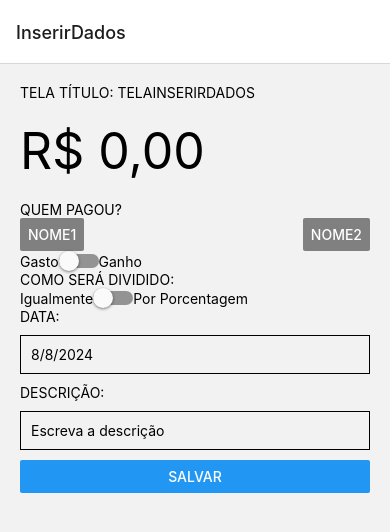
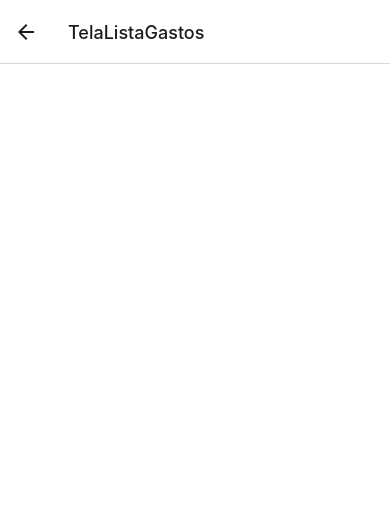
Before and after one commit to jhonatanwll/ControleDeGastosAppBeta, a React Native app in the folder ControleDeGastosApp/: screen /TelaListaGastos in a window 390 px wide. Shown: the top 532 px of the page. Built offline with nearby package versions, Linux system fonts and the light colour scheme.

Commit message:
tela lista de gastos

```diff
--- a/ControleDeGastosApp/App.jsx
+++ b/ControleDeGastosApp/App.jsx
@@ -11,17 +11,15 @@ import TelaInserirDados from "./screens/TelaInserirDados";
 import TelaListaGastos from "./screens/TelaListaGastos";
 import ButtonChangeScreen from "./components/ButtonChangeScreen";
 
-const PlaceholderImage = require("./assets/images/background-image.png");
-
 const Stack = createStackNavigator();
 
 function App() {
   return (
     <NavigationContainer >
-      <Stack.Navigator initialRouteName="InserirDados">
+      <Stack.Navigator initialRouteName="Dashboard">
         <Stack.Screen name="Dashboard" component={TelaDashboard} />
         <Stack.Screen name="InserirDados" component={TelaInserirDados} />
-        <Stack.Screen name="GastosMes" component={TelaListaGastos} />
+        <Stack.Screen name="TelaListaGastos" component={TelaListaGastos} />
       </Stack.Navigator>
     </NavigationContainer>
   );
--- a/ControleDeGastosApp/package.json
+++ b/ControleDeGastosApp/package.json
@@ -11,6 +11,7 @@
   "dependencies": {
     "@expo/metro-runtime": "~3.2.1",
     "@expo/vector-icons": "^14.0.2",
+    "@react-native-async-storage/async-storage": "^1.24.0",
     "@react-native-community/datetimepicker": "^8.2.0",
     "@react-native-community/masked-view": "^0.1.11",
     "@react-navigation/native": "^6.1.18",
--- a/ControleDeGastosApp/screens/TelaDashboard.jsx
+++ b/ControleDeGastosApp/screens/TelaDashboard.jsx
@@ -4,7 +4,7 @@ import { View, Button, StyleSheet } from 'react-native';
 export default function DashboardScreen({ navigation }) {
   return (
     <View style={styles.container}>
-      <Button title="Gastos do Mês" onPress={() => navigation.navigate('GastosMes')} />
+      <Button title="Gastos do Mês" onPress={() => navigation.navigate('TelaListaGastos')} />
       <Button title="Inserir Dados" onPress={() => navigation.navigate('InserirDados')} />
     </View>
   );
--- a/ControleDeGastosApp/screens/TelaInserirDados.jsx
+++ b/ControleDeGastosApp/screens/TelaInserirDados.jsx
@@ -7,8 +7,10 @@ import {
   Switch,
   StyleSheet,
   TouchableOpacity,
+  Alert
 } from "react-native";
 import DateTimePicker from "@react-native-community/datetimepicker";
+import AsyncStorage from "@react-native-async-storage/async-storage";
 
 export default function TelaInserirDados({ navigation }) {
   const [quemPagou, setQuemPagou] = useState(null);
@@ -38,9 +40,36 @@ export default function TelaInserirDados({ navigation }) {
     // console.log(formattedValue)
   };
 
-  const handleSave = () => {
+  const handleSave = async () => {
     // Lógica para salvar os dados
-    navigation.goBack();
+    try {
+      // Cria um objeto com os dados a serem salvos
+      const dados = {
+        quemPagou,
+        valorPago,
+        comoDividirValor,
+        gastoOuGanho,
+        data: data.toLocaleDateString(),
+        descricao,
+      };
+      // Obtém os dados armazenados anteriormente
+      const storedData = await AsyncStorage.getItem("dados");
+      const parsedData = storedData ? JSON.parse(storedData) : [];
+
+      // Adiciona os novos dados à lista existente
+      const newData = [...parsedData, dados];
+
+      // Salva a lista atualizada de volta no AsyncStorage
+      await AsyncStorage.setItem("dados", JSON.stringify(newData));
+
+      Alert.alert("Sucesso", "Dados salvos com sucesso!");
+      console.log(storedData)
+
+      // Navega de volta para a tela anterior
+      navigation.navigate("TelaListaGastos");
+    } catch (error) {
+      Alert.alert(error+"Erro", "Falha ao salvar os dados.");
+    }
   };
 
   return (
--- a/ControleDeGastosApp/screens/TelaListaGastos.jsx
+++ b/ControleDeGastosApp/screens/TelaListaGastos.jsx
@@ -1,34 +1,40 @@
-import React from 'react';
+import React, { useState, useEffect } from 'react';
 import { View, Text, FlatList, StyleSheet } from 'react-native';
+import AsyncStorage from '@react-native-async-storage/async-storage'; // Importação correta
 
-const dummyData = [
-  { id: '1', descricao: 'Supermercado', valor: 100, quemPagou: 'Pessoa 1', data: '2024-08-01', tipo: 'Gasto' },
-  { id: '2', descricao: 'Supermercado', valor: 100, quemPagou: 'Pessoa 1', data: '2024-08-01', tipo: 'Gasto' },
-  { id: '3', descricao: 'Supermercado', valor: 100, quemPagou: 'Pessoa 1', data: '2024-08-01', tipo: 'Gasto' },
-  { id: '4', descricao: 'Supermercado', valor: 100, quemPagou: 'Pessoa 1', data: '2024-08-01', tipo: 'Gasto' },
-  { id: '5', descricao: 'Supermercado', valor: 100, quemPagou: 'Pessoa 1', data: '2024-08-01', tipo: 'Gasto' },
-  { id: '6', descricao: 'Supermercado', valor: 100, quemPagou: 'Pessoa 1', data: '2024-08-01', tipo: 'Gasto' },
-  { id: '7', descricao: 'Supermercado', valor: 100, quemPagou: 'Pessoa 1', data: '2024-08-01', tipo: 'Gasto' },
-  { id: '8', descricao: 'Supermercado', valor: 100, quemPagou: 'Pessoa 1', data: '2024-08-01', tipo: 'Gasto' },
-  { id: '9', descricao: 'Supermercado', valor: 100, quemPagou: 'Pessoa 1', data: '2024-08-01', tipo: 'Gasto' },
-  // Outros itens de exemplo...
-];
+export default function TelaListaGastos() {
+  const [gastos, setGastos] = useState([]);
 
-export default function GastosMesScreen() {
+  useEffect(() => {
+    const fetchData = async () => {
+      try {
+        const storedData = await AsyncStorage.getItem('dados');
+        const parsedData = storedData ? JSON.parse(storedData) : [];
+        setGastos(parsedData);
+      } catch (error) {
+        console.error('Erro ao buscar os dados: ', error);
+      }
+    };
+
+    fetchData();
+  }, []);
+
+  const renderItem = ({ item }) => (
+    <View style={styles.itemContainer}>
+      <Text style={styles.itemText}>Quem pagou: {item.quemPagou}</Text>
+      <Text style={styles.itemText}>Valor: {item.valorPago}</Text>
+      <Text style={styles.itemText}>Tipo: {item.gastos ? 'Gasto' : 'Ganho'}</Text>
+      <Text style={styles.itemText}>Data: {item.data}</Text>
+      <Text style={styles.itemText}>Descrição: {item.descricao}</Text>
+    </View>
+  );
+
   return (
     <View style={styles.container}>
       <FlatList
-        data={dummyData}
-        keyExtractor={(item) => item.id}
-        renderItem={({ item }) => (
-          <View style={styles.item}>
-            <Text>{item.descricao}</Text>
-            <Text>{item.valor}</Text>
-            <Text>{item.quemPagou}</Text>
-            <Text>{item.data}</Text>
-            <Text>{item.tipo}</Text>
-          </View>
-        )}
+        data={gastos}
+        keyExtractor={(item, index) => index.toString()}
+        renderItem={renderItem}
       />
     </View>
   );
@@ -38,9 +44,14 @@ const styles = StyleSheet.create({
   container: {
     flex: 1,
     padding: 20,
+    backgroundColor: '#fff',
   },
-  item: {
+  itemContainer: {
     padding: 10,
     borderBottomWidth: 1,
+    borderBottomColor: '#ccc',
+  },
+  itemText: {
+    fontSize: 16,
   },
 });
```
Also changed, not shown: 1 other file (tests, documents, lock files or other folders).
